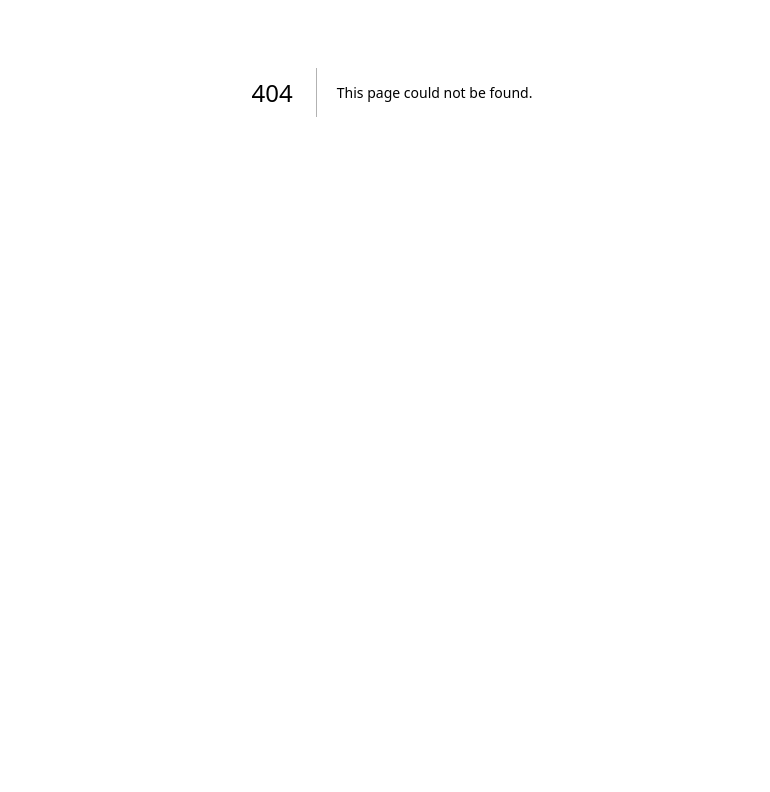
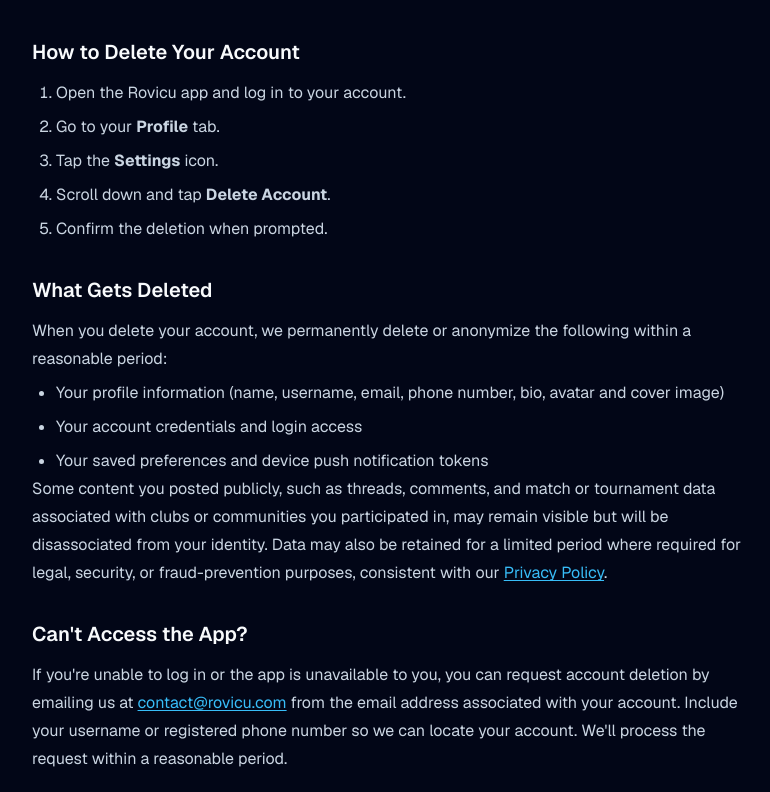
Before and after one commit to pc29564530/Rovicu-Web, a Next.js app: page /delete-account in a window 1280 px wide. Before the commit this address had no page. Shown: the part 308-1100 px from the top of the page, without its empty margins (248-1018 px from the left). Before the commit the page ends 800 px from the top, so only its background shows below. Built offline with nearby package versions, Linux system fonts and the light colour scheme.

Commit message:
feat: Added the delete account step page

```diff
--- /dev/null
+++ b/src/app/delete-account/page.js
@@ -0,0 +1,62 @@
+import LegalLayout from "@/components/LegalLayout";
+
+export const metadata = {
+  title: "Delete Your Account — Rovicu",
+  description: "How to delete your Rovicu account and what happens to your data.",
+};
+
+export default function DeleteAccount() {
+  return (
+    <LegalLayout title="Delete Your Account" updated="August 2, 2026">
+      <p>
+        You can permanently delete your Rovicu account and associated data
+        directly from the App at any time. Follow the steps below.
+      </p>
+
+      <section>
+        <h2>How to Delete Your Account</h2>
+        <ol>
+          <li>Open the Rovicu app and log in to your account.</li>
+          <li>Go to your <strong>Profile</strong> tab.</li>
+          <li>Tap the <strong>Settings</strong> icon.</li>
+          <li>Scroll down and tap <strong>Delete Account</strong>.</li>
+          <li>Confirm the deletion when prompted.</li>
+        </ol>
+      </section>
+
+      <section>
+        <h2>What Gets Deleted</h2>
+        <p>
+          When you delete your account, we permanently delete or anonymize
+          the following within a reasonable period:
+        </p>
+        <ul>
+          <li>Your profile information (name, username, email, phone number, bio, avatar and cover image)</li>
+          <li>Your account credentials and login access</li>
+          <li>Your saved preferences and device push notification tokens</li>
+        </ul>
+        <p>
+          Some content you posted publicly, such as threads, comments, and
+          match or tournament data associated with clubs or communities you
+          participated in, may remain visible but will be disassociated from
+          your identity. Data may also be retained for a limited period
+          where required for legal, security, or fraud-prevention purposes,
+          consistent with our{" "}
+          <a href="/privacy">Privacy Policy</a>.
+        </p>
+      </section>
+
+      <section>
+        <h2>Can&apos;t Access the App?</h2>
+        <p>
+          If you&apos;re unable to log in or the app is unavailable to you,
+          you can request account deletion by emailing us at{" "}
+          <a href="mailto:contact@rovicu.com">contact@rovicu.com</a> from
+          the email address associated with your account. Include your
+          username or registered phone number so we can locate your account.
+          We&apos;ll process the request within a reasonable period.
+        </p>
+      </section>
+    </LegalLayout>
+  );
+}
--- a/src/app/globals.css
+++ b/src/app/globals.css
@@ -33,10 +33,15 @@ html {
   line-height: 1.75;
 }
 
-.legal-content ul {
+.legal-content ul,
+.legal-content ol {
   list-style: disc;
   padding-left: 1.5rem;
   line-height: 1.75;
+}
+
+.legal-content ol {
+  list-style: decimal;
 }
 
 .legal-content li {
--- a/src/components/Footer.js
+++ b/src/components/Footer.js
@@ -32,6 +32,7 @@ export default function Footer() {
               <li><a href="mailto:contact@rovicu.com" className="hover:text-white">Contact</a></li>
               <li><a href="/privacy" className="hover:text-white">Privacy Policy</a></li>
               <li><a href="/terms" className="hover:text-white">Terms of Service</a></li>
+              <li><a href="/delete-account" className="hover:text-white">Delete Account</a></li>
             </ul>
           </div>
         </div>
```
